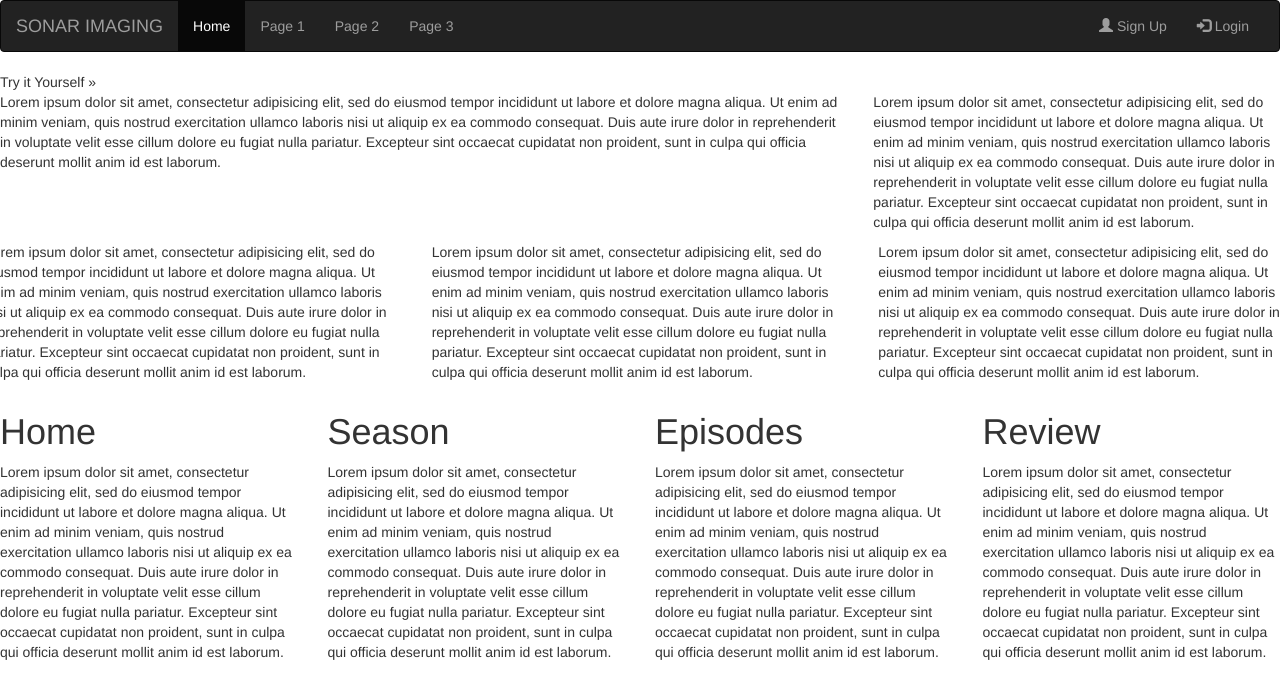
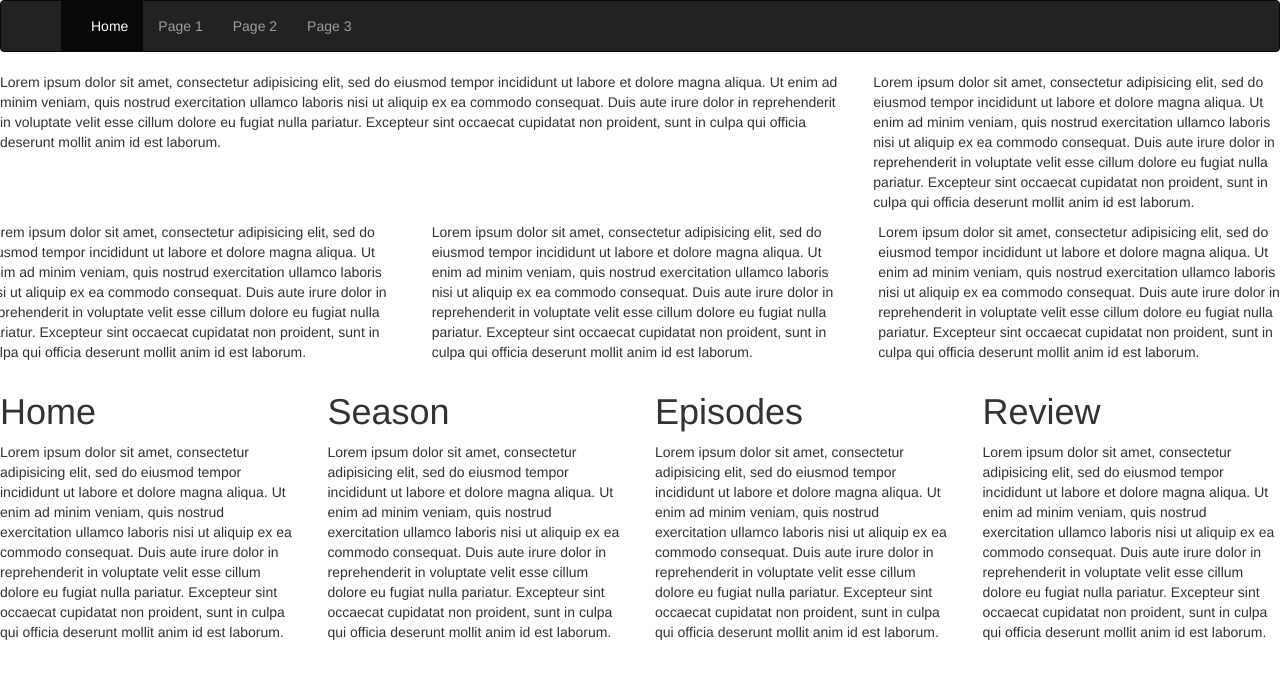
Before and after one commit to tachekule/tachekule.github.io, a plain HTML site: page structureYUYU.html in a window 1280 px wide. Shown: the top 698 px of the page. Drawn offline with Linux system fonts and the light colour scheme.

Commit message:
made some changes

```diff
--- a/structureYUYU.html
+++ b/structureYUYU.html
@@ -16,7 +16,7 @@
         <span class="icon-bar"></span>
         <span class="icon-bar"></span>
       </button>
-      <a class="navbar-brand" href="#">SONAR IMAGING</a>
+      <a class="navbar-brand" href="#"E-KO hapa</a>
     </div>
     <div class="collapse navbar-collapse" id="myNavbar">
       <ul class="nav navbar-nav">
@@ -25,14 +25,14 @@
         <li><a href="#">Page 2</a></li>
         <li><a href="#">Page 3</a></li>
       </ul>
-      <ul class="nav navbar-nav navbar-right">
+      <!-- <ul class="nav navbar-nav navbar-right">
         <li><a href="#"><span class="glyphicon glyphicon-user"></span> Sign Up</a></li>
         <li><a href="#"><span class="glyphicon glyphicon-log-in"></span> Login</a></li>
-      </ul>
+      </ul> -->
     </div>
   </div>
 </nav>
-Try it Yourself »
+
 
     <div class="row">
         <div class="col-md-8 col-sm-6">
```
